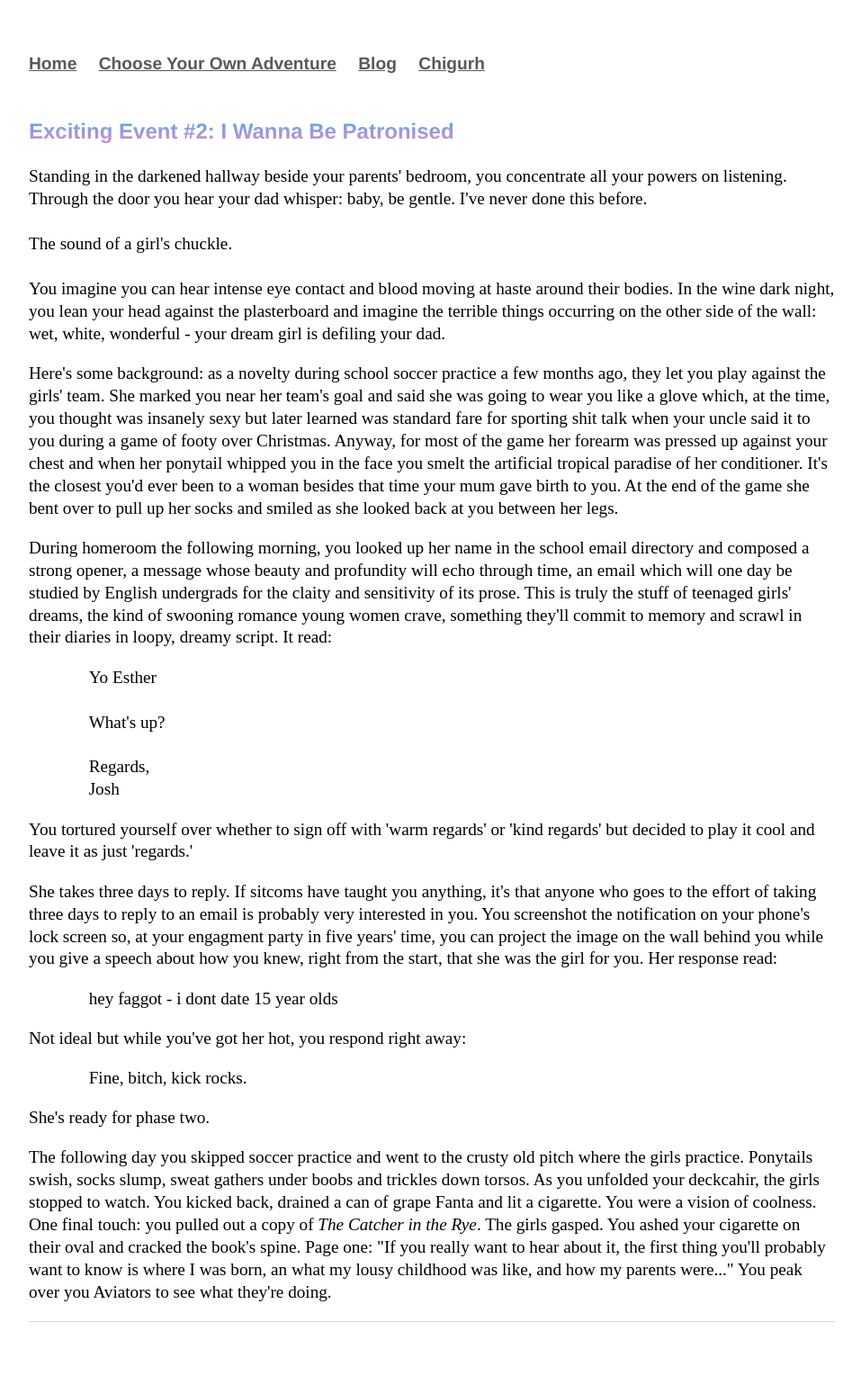
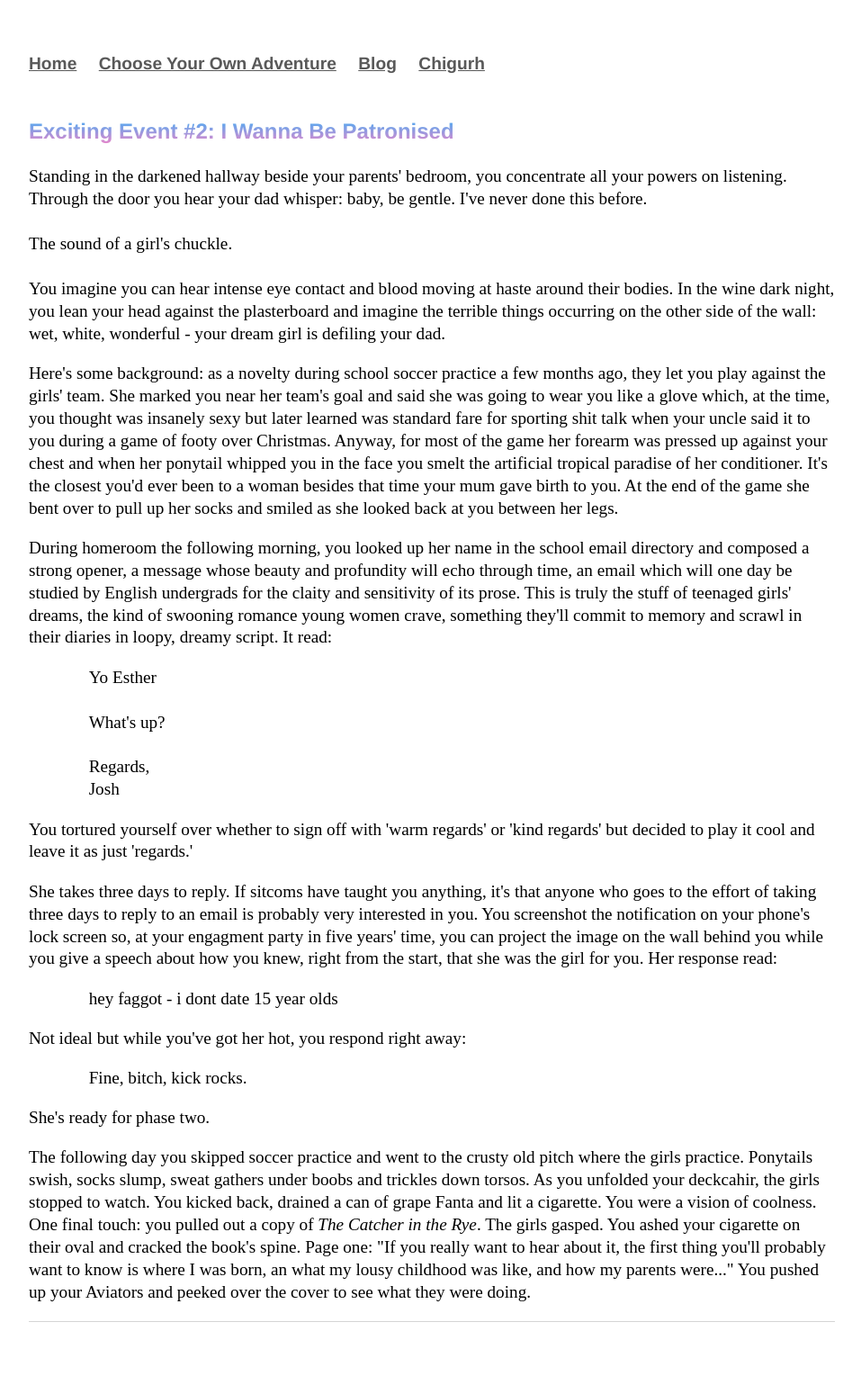
Before and after one commit to Pinelife/pinelife.github.io, a Jekyll site: the page built from Hellhole/excitingevent2.html, in a window 1280 px wide. Shown: the whole page at 90% size, without its empty margins (160-1117 px from the left). Built offline with Jekyll 4.4.1, drawn with Linux system fonts in a browser that asks for light colours.

Commit message:
Update excitingevent2.html

```diff
--- a/Hellhole/excitingevent2.html
+++ b/Hellhole/excitingevent2.html
@@ -63,6 +63,6 @@ Fine, bitch, kick rocks.
 gathers under boobs and trickles down torsos. As you unfolded your deckcahir, the girls stopped to watch. You kicked back, drained a can
 of grape Fanta and lit a cigarette. You were a vision of coolness. One final touch: you pulled out a copy of <i>The Catcher in the Rye</i>.
   The girls gasped. You ashed your cigarette on their oval and cracked the book's spine. Page one: "If you really want to hear about it,
-the first thing you'll probably want to know is where I was born, an what my lousy childhood was like, and how my parents were..." You peak over you
-  Aviators to see what they're doing.
+the first thing you'll probably want to know is where I was born, an what my lousy childhood was like, and how my parents were..." You pushed up
+  your Aviators and peeked over the cover to see what they were doing.
 </p>
```
